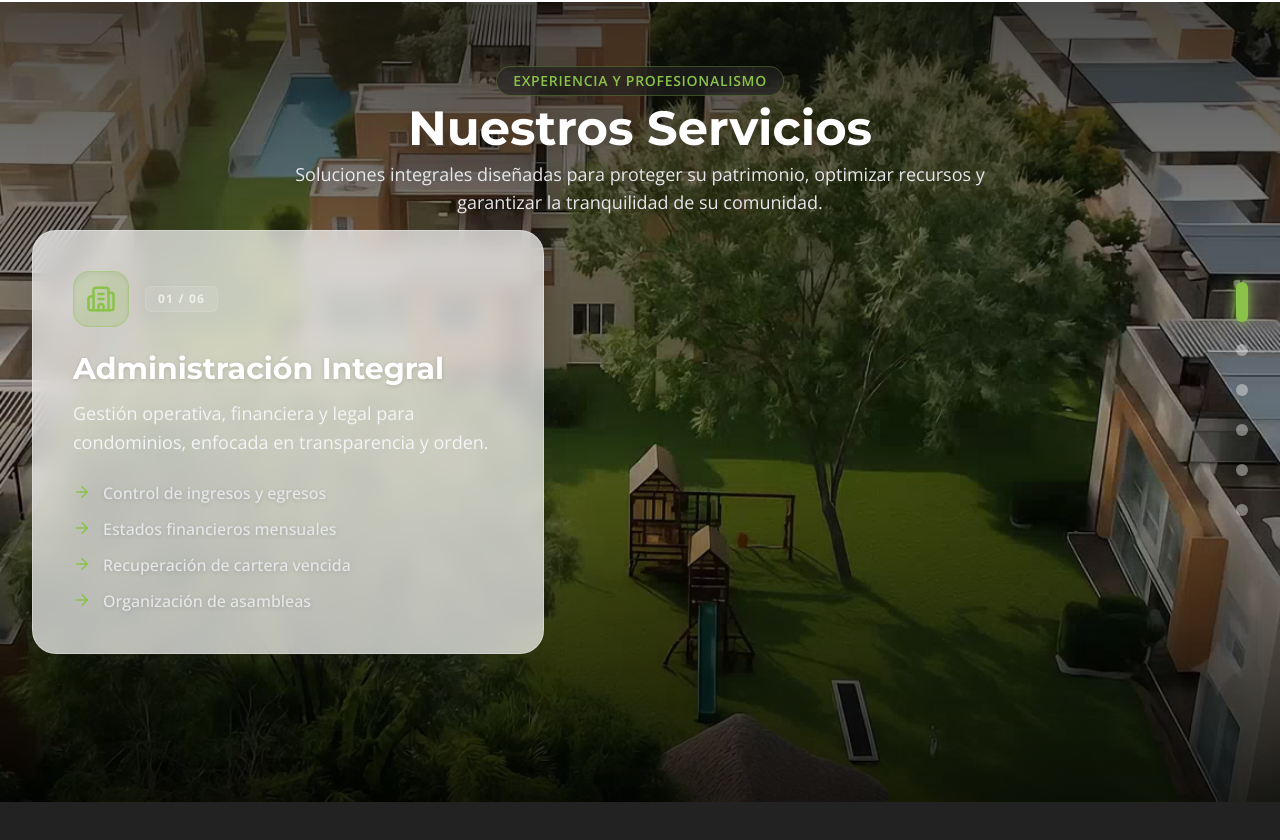
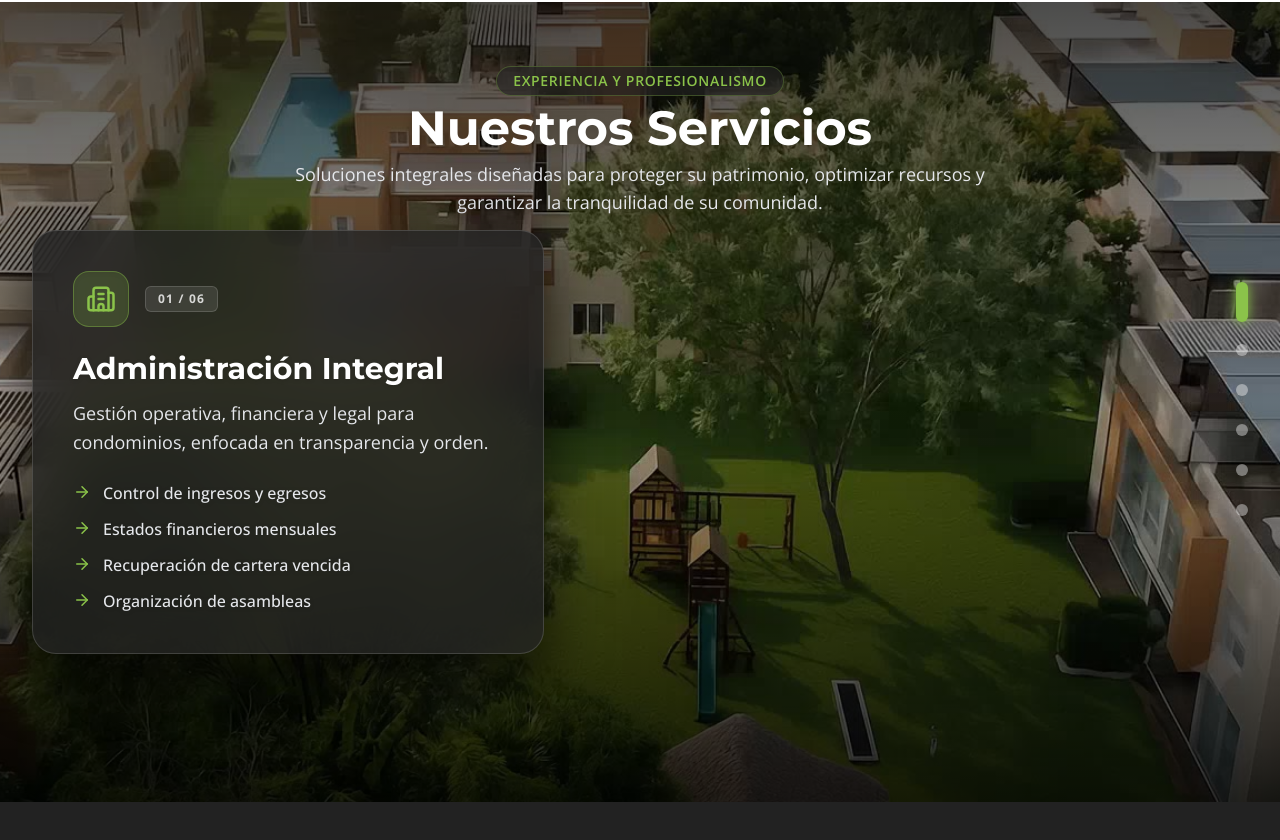
Before and after one commit to Seraphael-mishkan/armonia-web, a React (Vite) app: page / in a window 1280 px wide. Shown: the part 1718-2558 px from the top of the page. Built offline with nearby package versions, Linux system fonts and the light colour scheme.

Commit message:
style: set explicit card positions and dark glassmorphism background for optimal text contrast

```diff
--- a/src/components/Services.tsx
+++ b/src/components/Services.tsx
@@ -10,35 +10,40 @@ const services = [
     description: 'Gestión operativa, financiera y legal para condominios, enfocada en transparencia y orden.',
     icon: Building2,
     items: ['Control de ingresos y egresos', 'Estados financieros mensuales', 'Recuperación de cartera vencida', 'Organización de asambleas'],
-    video: '/sv_admin.mp4'
+    video: '/sv_admin.mp4',
+    position: 'left'
   },
   {
     title: 'Seguridad Privada',
     description: 'Tranquilidad total con protocolos estrictos y personal capacitado.',
     icon: ShieldCheck,
     items: ['Coordinación con empresas certificadas', 'Protocolos de acceso', 'Supervisión operativa'],
-    video: '/sv_seguridad.mp4'
+    video: '/sv_seguridad.mp4',
+    position: 'left'
   },
   {
     title: 'Jardinería Profesional',
     description: 'Conservación estética del entorno con diseño y mantenimiento de áreas verdes.',
     icon: Trees,
     items: ['Diseño y mantenimiento', 'Poda y fertilización', 'Control fitosanitario'],
-    video: '/sv_jardineria.mp4'
+    video: '/sv_jardineria.mp4',
+    position: 'right'
   },
   {
     title: 'Limpieza de Albercas',
     description: 'Tratamiento y mantenimiento profesional para instalaciones acuáticas impecables.',
     icon: Droplets,
     items: ['Tratamiento químico', 'Limpieza profunda', 'Control de calidad del agua'],
-    video: '/sv_albercas.mp4'
+    video: '/sv_albercas.mp4',
+    position: 'left'
   },
   {
     title: 'Mantenimiento General',
     description: 'Conservación técnica de áreas comunes y particulares para asegurar la plusvalía del inmueble.',
     icon: Wrench,
     items: ['Supervisión preventiva y correctiva', 'Coordinación de proveedores', 'Proyectos de mejora'],
-    video: '/sv_mantenimiento.mp4'
+    video: '/sv_mantenimiento.mp4',
+    position: 'right'
   },
   {
     title: 'Remodelación y Proyectos',
@@ -46,7 +51,8 @@ const services = [
     icon: Wrench,
     items: [],
     video: '/sv_remodelacion.mp4',
-    isSpecial: true
+    isSpecial: true,
+    position: 'right'
   }
 ];
 
@@ -299,24 +305,24 @@ export const Services = () => {
           <AnimatePresence mode="wait">
             <motion.div
               key={activeIndex}
-              initial={{ opacity: 0, x: activeIndex % 2 === 0 ? 50 : -50, filter: 'blur(8px)' }}
+              initial={{ opacity: 0, x: services[activeIndex].position === 'left' ? -50 : 50, filter: 'blur(8px)' }}
               animate={{ opacity: 1, x: 0, filter: 'blur(0px)' }}
-              exit={{ opacity: 0, x: activeIndex % 2 === 0 ? -50 : 50, filter: 'blur(8px)' }}
+              exit={{ opacity: 0, x: services[activeIndex].position === 'left' ? -50 : 50, filter: 'blur(8px)' }}
               transition={{ duration: 0.5, ease: [0.16, 1, 0.3, 1] }}
-              className={`glass-card bg-white/10 p-8 md:p-10 rounded-3xl border border-white/20 shadow-[0_20px_50px_rgba(0,0,0,0.5)] max-w-lg backdrop-blur-xl ${activeIndex % 2 === 0 ? 'mr-auto service-card-enter-left' : 'ml-auto service-card-enter-right'}`}
+              className={`bg-brand-black/80 p-8 md:p-10 rounded-3xl border border-white/15 shadow-[0_25px_60px_rgba(0,0,0,0.7)] max-w-lg backdrop-blur-xl ${services[activeIndex].position === 'left' ? 'mr-auto service-card-enter-left' : 'ml-auto service-card-enter-right'}`}
             >
               <div className="flex items-center gap-4 mb-6">
                 <div className="w-14 h-14 bg-brand-green/20 rounded-2xl flex items-center justify-center border border-brand-green/40 shadow-inner">
                   {React.createElement(services[activeIndex].icon, { className: "text-brand-green", size: 30 })}
                 </div>
-                <span className="text-xs font-bold text-white/70 tracking-widest uppercase bg-white/10 px-3 py-1 rounded-md border border-white/10">
+                <span className="text-xs font-bold text-white/80 tracking-widest uppercase bg-white/10 px-3 py-1 rounded-md border border-white/15">
                   0{activeIndex + 1} / 0{services.length}
                 </span>
               </div>
               <h3 className="text-2xl md:text-3xl font-bold font-heading text-white mb-3 drop-shadow-sm">
                 {services[activeIndex].title}
               </h3>
-              <p className="text-gray-100 mb-6 text-base md:text-lg leading-relaxed">
+              <p className="text-gray-200 mb-6 text-base md:text-lg leading-relaxed">
                 {services[activeIndex].description}
               </p>
 
```
Also changed, not shown: 1 other file (tests, documents, lock files or other folders).
